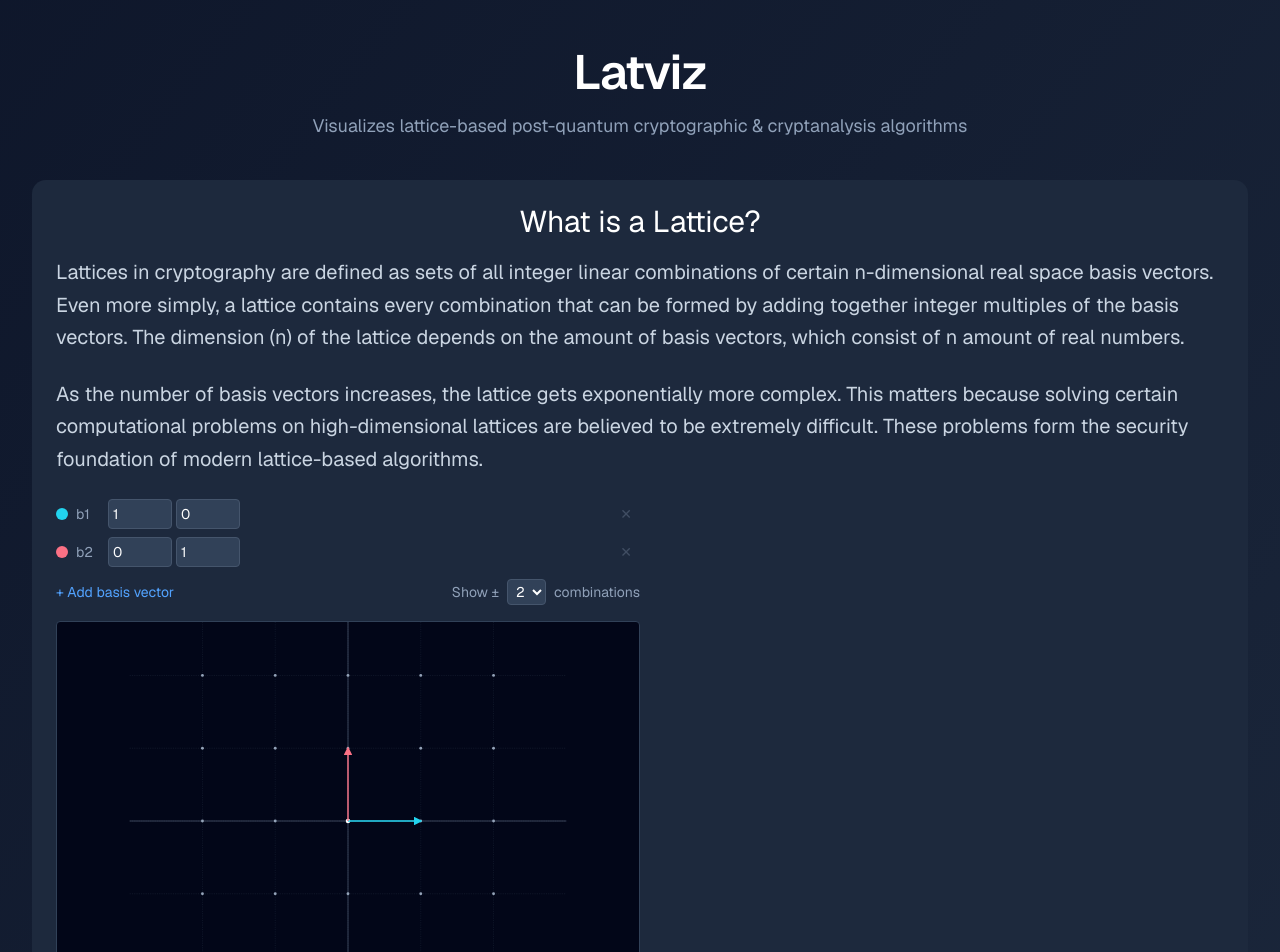
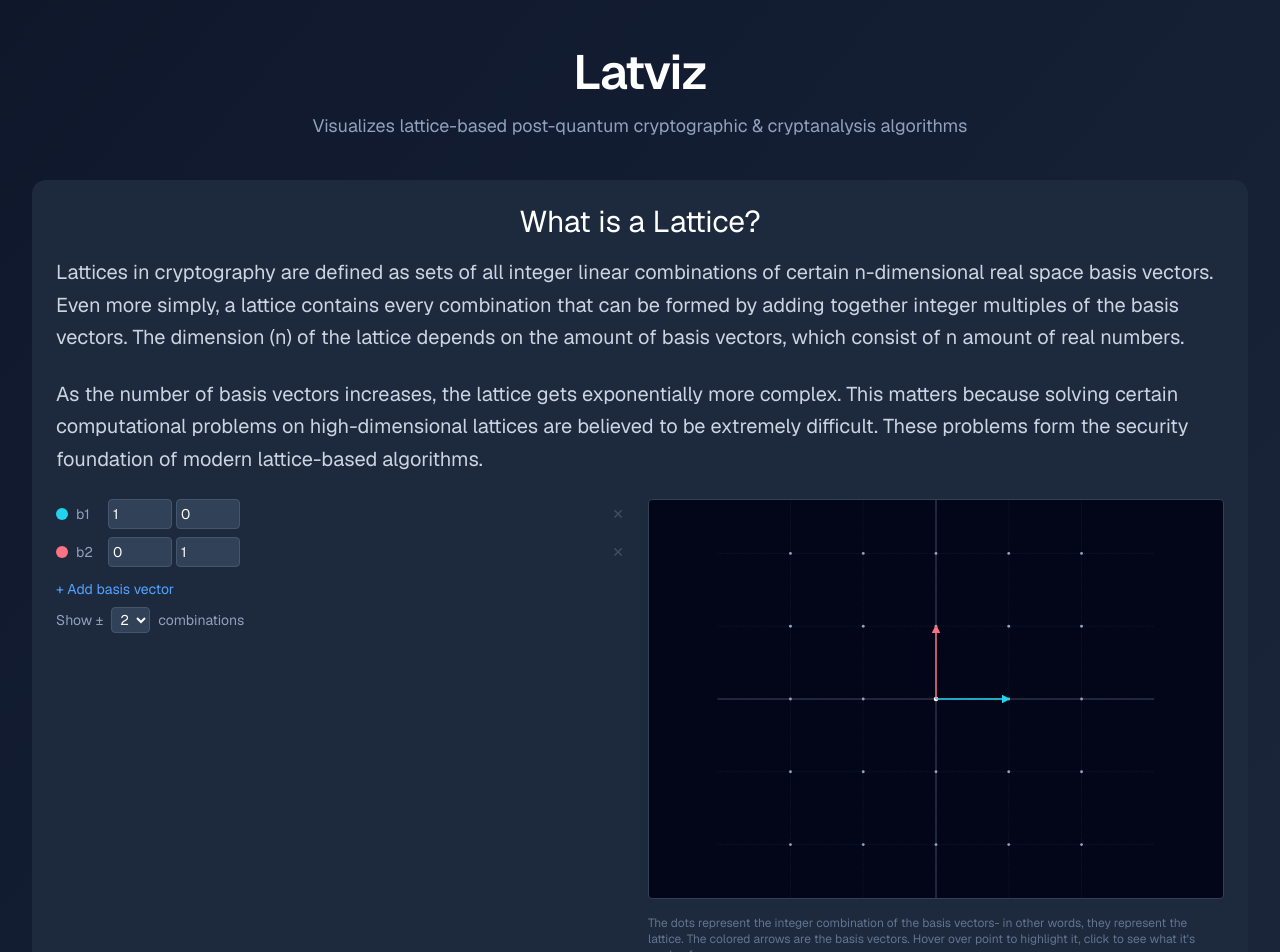
Before and after one commit to micma69/latviz, a Next.js app: page / in a window 1280 px wide. Shown: the top 952 px of the page. Built offline with nearby package versions, Linux system fonts and the light colour scheme.

Commit message:
lattice complete

```diff
--- a/app/page.tsx
+++ b/app/page.tsx
@@ -21,9 +21,7 @@
                     <p className="flex justify-center text-xl text-slate-300 leading-relaxed">
                         As the number of basis vectors increases, the lattice gets exponentially more complex. This matters because solving certain computational problems on high-dimensional lattices are believed to be extremely difficult. These problems form the security foundation of modern lattice-based algorithms.
                     </p>
-                    <div className="lg:w-1/2">
-                        <LatticeVisualizer />
-                    </div>
+                    <LatticeVisualizer />
                 </div>
             </div>
 
--- a/components/ui/LatticeVisualizer.tsx
+++ b/components/ui/LatticeVisualizer.tsx
@@ -404,7 +404,8 @@
   }
 
   return (
-    <div className="flex flex-col gap-4">
+    <div className="flex flex-row gap-4">
+      <div className="flex flex-1 flex-col gap-4">
         {/* basis editor */}
         <div className="space-y-2">
           {basis.map((v, vecIdx) => (
@@ -442,6 +443,7 @@
             >
               + Add basis vector
             </button>
+          </div>
 
           {!tooManyDims && (
             <div className="flex items-center gap-2 text-sm text-slate-400">
@@ -460,9 +462,26 @@
               <span>combinations</span>
             </div>
           )}
+
+          {/* selected point info */}
+          {selectedPoint && (
+            <div className="rounded border border-sky-700 bg-slate-900 p-4 text-sm">
+              <div className="flex items-center justify-between mb-2">
+                <h4 className="font-semibold text-white">Selected point</h4>
+                <button onClick={() => setSelectedPoint(null)} className="text-slate-400 hover:text-white text-xs">
+                  ✕ Close
+                </button>
+              </div>
+              <p className="font-mono text-sky-300">
+                ({selectedPoint.coords.map((c) => formatNumber(c)).join(", ")})
+              </p>
+              <p className="text-slate-400 mt-1">= {formatCombination(selectedPoint.coeffs)}</p>
+            </div>
+          )}
         </div>
       </div>
 
+      <div className="flex flex-1 flex-col gap-4">
         {/* visualization */}
         {tooManyDims ? (
           <div className="rounded border border-slate-700 bg-slate-950 p-6 text-slate-300 text-sm leading-relaxed">
@@ -481,22 +500,7 @@
             {dim === 3 && " Drag to rotate, scroll to zoom."}
           </p>
         )}
-
-      {/* selected point info */}
-      {selectedPoint && (
-        <div className="rounded border border-sky-700 bg-slate-900 p-4 text-sm">
-          <div className="flex items-center justify-between mb-2">
-            <h4 className="font-semibold text-white">Selected point</h4>
-            <button onClick={() => setSelectedPoint(null)} className="text-slate-400 hover:text-white text-xs">
-              ✕ Close
-            </button>
       </div>
-          <p className="font-mono text-sky-300">
-            ({selectedPoint.coords.map((c) => formatNumber(c)).join(", ")})
-          </p>
-          <p className="text-slate-400 mt-1">= {formatCombination(selectedPoint.coeffs)}</p>
-        </div>
-      )}
     </div>
   )
 }
```
Lines whose indentation alone changed are shown as unchanged.
